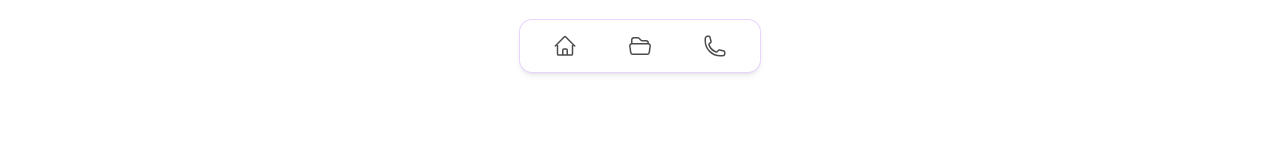
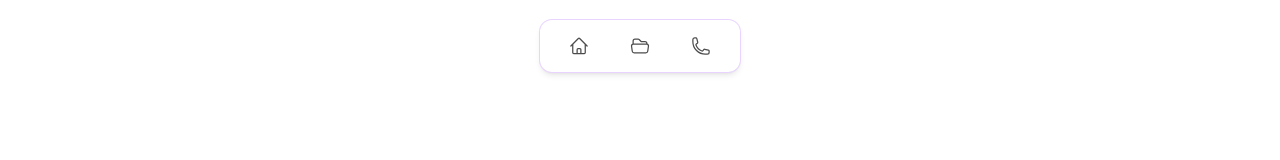
Before and after one commit to andi-ramadhan/personal-web, a React (Vite) app: page / in a window 1280 px wide. Shown: the top 160 px of the page. Built offline with nearby package versions, Linux system fonts and the light colour scheme.

Commit message:
feat: change nav bar icon size

```diff
--- a/src/components/Navbar.jsx
+++ b/src/components/Navbar.jsx
@@ -1,21 +1,21 @@
 export default function Navbar() {
   return (
     <div className={`
-      w-60 flex fixed top-5 z-1 bg-none backdrop-blur-sm rounded-xl ring-1 ring-purple-200 shadow-md py-3 px-2 justify-around
+      w-50 flex fixed top-5 z-1 bg-none backdrop-blur-sm rounded-xl ring-1 ring-purple-200 shadow-md py-3 px-2 justify-around
       [&>a]:size-7 [&>a]:opacity-70 [&>a]:font-thin
       `} >
       <a href="#">
-        <svg xmlns="http://www.w3.org/2000/svg" fill="none" viewBox="0 0 24 24" strokeWidth={1.5} stroke="currentColor" className="size-auto p-0.5">
+        <svg xmlns="http://www.w3.org/2000/svg" fill="none" viewBox="0 0 24 24" strokeWidth={1.5} stroke="currentColor" className="size-auto p-1">
           <path strokeLinecap="round" strokeLinejoin="round" d="m2.25 12 8.954-8.955c.44-.439 1.152-.439 1.591 0L21.75 12M4.5 9.75v10.125c0 .621.504 1.125 1.125 1.125H9.75v-4.875c0-.621.504-1.125 1.125-1.125h2.25c.621 0 1.125.504 1.125 1.125V21h4.125c.621 0 1.125-.504 1.125-1.125V9.75M8.25 21h8.25" />
         </svg>
       </a>
       <a href="#works">
-        <svg xmlns="http://www.w3.org/2000/svg" fill="none" viewBox="0 0 24 24" strokeWidth={1.5} stroke="currentColor" className="size-auto p-0.5">
+        <svg xmlns="http://www.w3.org/2000/svg" fill="none" viewBox="0 0 24 24" strokeWidth={1.5} stroke="currentColor" className="size-auto p-1">
           <path strokeLinecap="round" strokeLinejoin="round" d="M3.75 9.776c.112-.017.227-.026.344-.026h15.812c.117 0 .232.009.344.026m-16.5 0a2.25 2.25 0 0 0-1.883 2.542l.857 6a2.25 2.25 0 0 0 2.227 1.932H19.05a2.25 2.25 0 0 0 2.227-1.932l.857-6a2.25 2.25 0 0 0-1.883-2.542m-16.5 0V6A2.25 2.25 0 0 1 6 3.75h3.879a1.5 1.5 0 0 1 1.06.44l2.122 2.12a1.5 1.5 0 0 0 1.06.44H18A2.25 2.25 0 0 1 20.25 9v.776" />
         </svg>
       </a>
       <a href="#contact">
-        <svg xmlns="http://www.w3.org/2000/svg" fill="none" viewBox="0 0 24 24" strokeWidth={1.5} stroke="currentColor" className="size-auto p-0.5">
+        <svg xmlns="http://www.w3.org/2000/svg" fill="none" viewBox="0 0 24 24" strokeWidth={1.5} stroke="currentColor" className="size-auto p-1">
           <path strokeLinecap="round" strokeLinejoin="round" d="M2.25 6.75c0 8.284 6.716 15 15 15h2.25a2.25 2.25 0 0 0 2.25-2.25v-1.372c0-.516-.351-.966-.852-1.091l-4.423-1.106c-.44-.11-.902.055-1.173.417l-.97 1.293c-.282.376-.769.542-1.21.38a12.035 12.035 0 0 1-7.143-7.143c-.162-.441.004-.928.38-1.21l1.293-.97c.363-.271.527-.734.417-1.173L6.963 3.102a1.125 1.125 0 0 0-1.091-.852H4.5A2.25 2.25 0 0 0 2.25 4.5v2.25Z" />
         </svg>
       </a>
```
